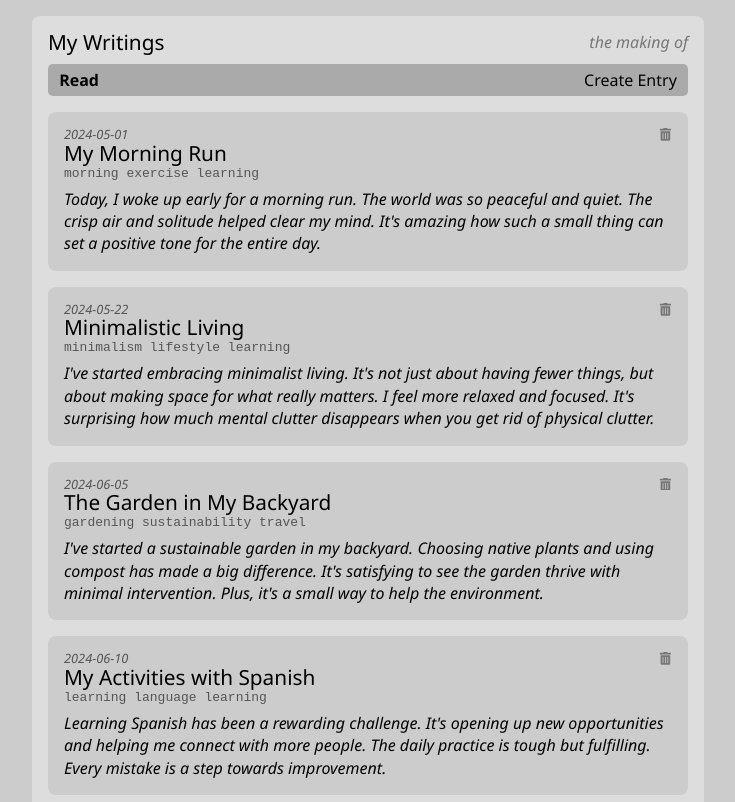
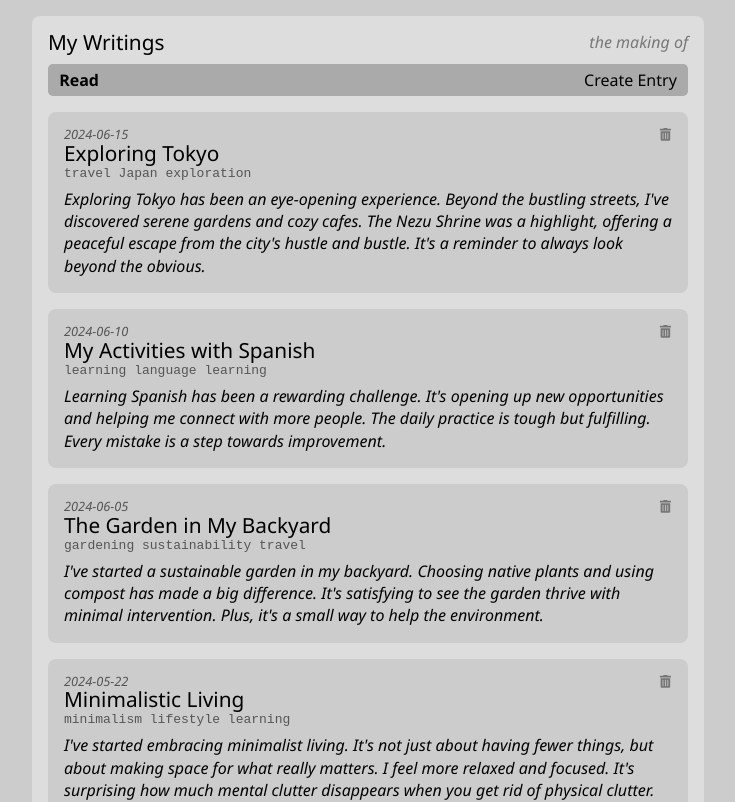
Before and after one commit to edwardtanguay/coding-challenge-react-blogsite-calimoto, a React (Vite) app: page /blog in a window 1280 px wide. Shown: the top 802 px of the page, without its empty margins (272-1007 px from the left). Built offline with nearby package versions, Linux system fonts and the light colour scheme.

Commit message:
adding mock blog entry in date order

```diff
--- a/src/appContext.tsx
+++ b/src/appContext.tsx
@@ -2,10 +2,9 @@
 import { createContext, useState } from "react";
 import { BlogEntry } from "./types";
 import _initialBlogEntries from "./data/blogEntries.json";
+import * as tools from "./tools";
 
-const initialBlogEntries = _initialBlogEntries.sort((a, b) =>
-	a.date > b.date ? 1 : -1
-);
+tools.sortDates(_initialBlogEntries);
 
 interface IAppContext {
 	blogEntries: BlogEntry[];
@@ -22,7 +21,7 @@ export const AppContext = createContext<IAppContext>({} as IAppContext);
 
 export const AppProvider: React.FC<IAppProvider> = ({ children }) => {
 	const [blogEntries, setBlogEntries] =
-		useState<BlogEntry[]>(initialBlogEntries);
+		useState<BlogEntry[]>(_initialBlogEntries);
 
 	const handleDeleteBlogEntry = (blogEntry: BlogEntry): void => {
 		const _blogEntries = blogEntries.filter((m) => m.id !== blogEntry.id);
@@ -31,6 +30,7 @@ export const AppProvider: React.FC<IAppProvider> = ({ children }) => {
 
 	const handleSaveNewBlogEntry = (blogEntry: BlogEntry): void => {
 		blogEntries.push(blogEntry);
+		tools.sortDates(blogEntries);
 		setBlogEntries(structuredClone(blogEntries));
 	};
 
@@ -40,7 +40,7 @@ export const AppProvider: React.FC<IAppProvider> = ({ children }) => {
 				blogEntries,
 				setBlogEntries,
 				handleDeleteBlogEntry,
-				handleSaveNewBlogEntry
+				handleSaveNewBlogEntry,
 			}}
 		>
 			{children}
--- a/src/tools.ts
+++ b/src/tools.ts
@@ -1,3 +1,10 @@
+import dayjs from "dayjs";
+import { BlogEntry } from "./types";
+
 export const getCurrentDate = (): string => {
-	return "2024-06-99";
-}
+	return dayjs().format("YYYY-MM-DD");
+};
+
+export const sortDates = (blogEntries: BlogEntry[]): void => {
+	blogEntries.sort((a, b) => (a.date < b.date ? 1 : -1));
+};
```
Also changed, not shown: dev/notes.txt.
